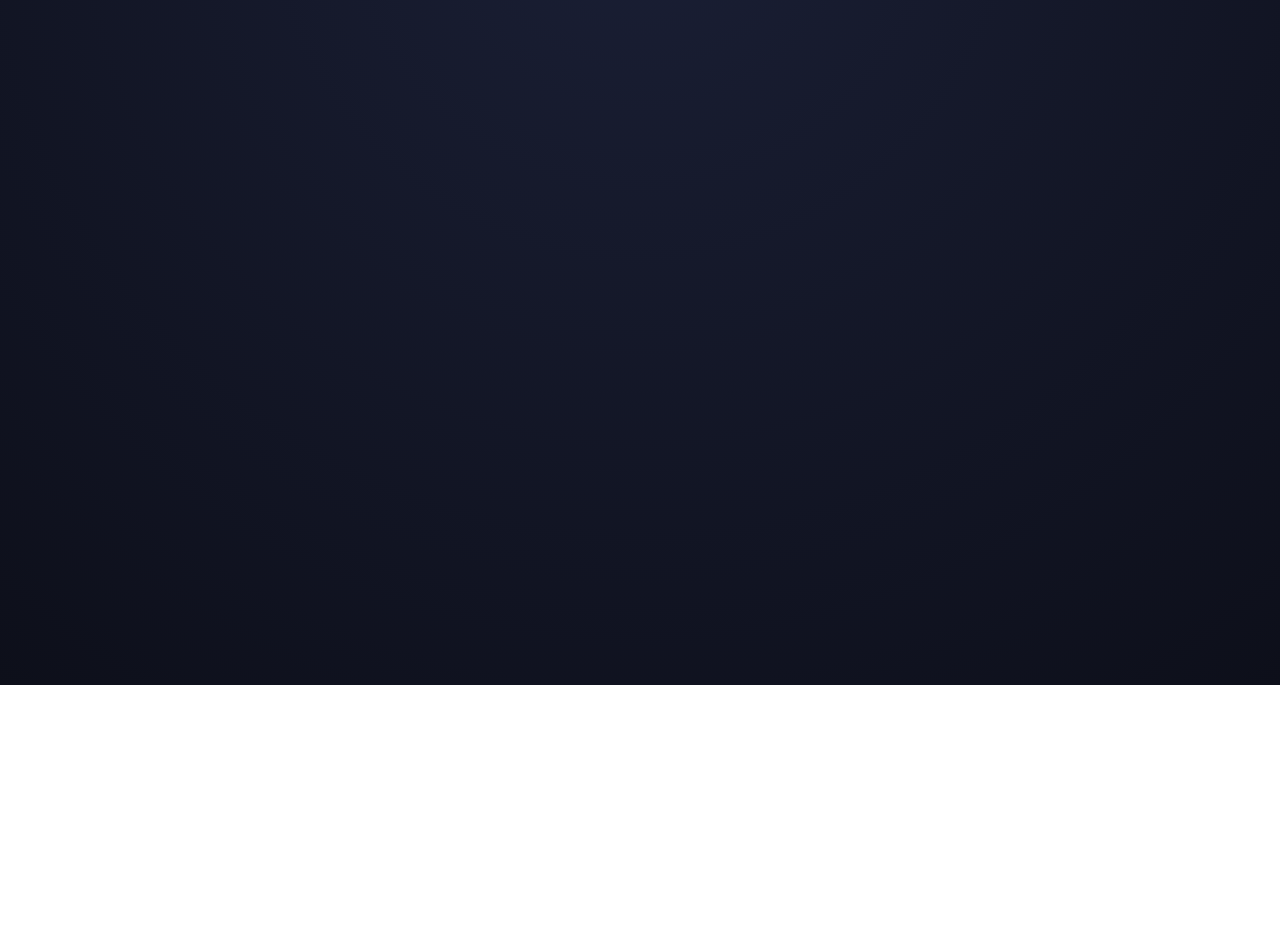
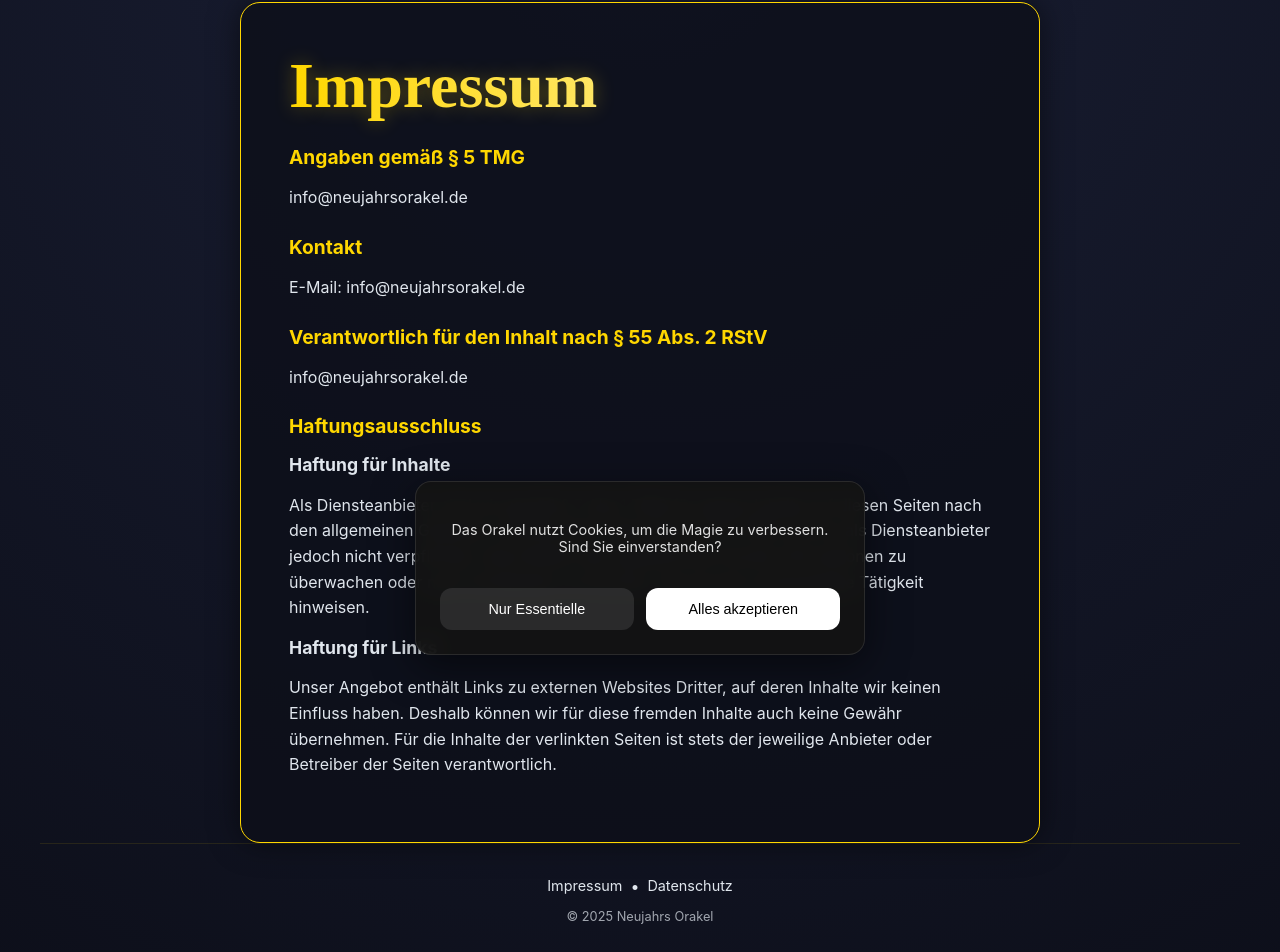
Before and after one commit to friewerts/molybdomancy, a React (Vite) app: page /impressum in a window 1280 px wide. Before the commit this address had no page. Shown: the part 115-1067 px from the top of the page. Before the commit the page ends 800 px from the top, so only its background shows below. Built offline with nearby package versions, Linux system fonts and the light colour scheme.

Commit message:
added leagl pages and google analytics

```diff
--- a/src/App.tsx
+++ b/src/App.tsx
@@ -1,6 +1,11 @@
+
 import { BrowserRouter as Router, Routes, Route } from 'react-router-dom';
 import Home from './pages/Home';
 import Detail from './pages/Detail';
+import Impressum from './pages/Impressum';
+import Datenschutz from './pages/Datenschutz';
+import Footer from './components/Footer';
+import CookieConsent from './components/CookieConsent';
 import './index.css';
 
 function App() {
@@ -10,7 +15,11 @@ function App() {
         <Routes>
           <Route path="/" element={<Home />} />
           <Route path="/interpretation/:id" element={<Detail />} />
+          <Route path="/impressum" element={<Impressum />} />
+          <Route path="/datenschutz" element={<Datenschutz />} />
         </Routes>
+        <Footer />
+        <CookieConsent />
       </div>
     </Router>
   );
--- /dev/null
+++ b/src/components/CookieConsent.tsx
@@ -0,0 +1,72 @@
+
+import { useState, useEffect } from 'react';
+
+const GA_MEASUREMENT_ID = 'G-XXXXXXXXXX'; // Placeholder
+
+export default function CookieConsent() {
+  const [isVisible, setIsVisible] = useState(false);
+
+  useEffect(() => {
+    const consent = localStorage.getItem('cookie-consent');
+    if (!consent) {
+      setIsVisible(true);
+    } else if (consent === 'accepted') {
+      initializeGA();
+    }
+  }, []);
+
+  const initializeGA = () => {
+    // Inject Google Analytics script
+    const script = document.createElement('script');
+    script.src = `https://www.googletagmanager.com/gtag/js?id=${GA_MEASUREMENT_ID}`;
+    script.async = true;
+    document.head.appendChild(script);
+
+    // Initialize dataLayer
+    window.dataLayer = window.dataLayer || [];
+    function gtag(...args: any[]) {
+      window.dataLayer.push(args);
+    }
+    gtag('js', new Date());
+    gtag('config', GA_MEASUREMENT_ID);
+  };
+
+  const handleAccept = () => {
+    localStorage.setItem('cookie-consent', 'accepted');
+    setIsVisible(false);
+    initializeGA();
+  };
+
+  const handleDecline = () => {
+    localStorage.setItem('cookie-consent', 'declined');
+    setIsVisible(false);
+  };
+
+  if (!isVisible) return null;
+
+  return (
+    <div className="cookie-banner slide-in-bottom">
+      <div className="cookie-content">
+        <p>
+          Das Orakel nutzt Cookies, um die Magie zu verbessern.
+          Sind Sie einverstanden?
+        </p>
+        <div className="cookie-buttons">
+          <button onClick={handleDecline} className="btn-secondary small">
+            Nur Essentielle
+          </button>
+          <button onClick={handleAccept} className="btn-primary small">
+            Alles akzeptieren
+          </button>
+        </div>
+      </div>
+    </div>
+  );
+}
+
+// Add types for GA
+declare global {
+  interface Window {
+    dataLayer: any[];
+  }
+}
--- /dev/null
+++ b/src/components/Footer.tsx
@@ -0,0 +1,15 @@
+
+import { Link } from 'react-router-dom';
+
+export default function Footer() {
+  return (
+    <footer className="app-footer">
+      <div className="footer-links">
+        <Link to="/impressum">Impressum</Link>
+        <span className="separator">•</span>
+        <Link to="/datenschutz">Datenschutz</Link>
+      </div>
+      <p className="copyright">© {new Date().getFullYear()} Neujahrs Orakel</p>
+    </footer>
+  );
+}
--- a/src/index.css
+++ b/src/index.css
@@ -410,3 +410,133 @@ a {
   .detail-title { font-size: 2.5rem; }
   .main-meaning { font-size: 1.4rem; }
 }
+
+/* Footer */
+.app-footer {
+  text-align: center;
+  padding: 2rem 1rem 1rem;
+  margin-top: auto;
+  border-top: 1px solid rgba(255, 215, 0, 0.1);
+}
+
+.footer-links {
+  display: flex;
+  justify-content: center;
+  align-items: center;
+  gap: 0.5rem;
+  margin-bottom: 0.5rem;
+}
+
+.footer-links a {
+  color: var(--text-secondary);
+  text-decoration: none;
+  font-size: 0.9rem;
+  transition: color 0.3s ease;
+}
+
+.footer-links a:hover {
+  color: var(--accent-gold);
+}
+
+.copyright {
+  color: var(--text-secondary);
+  font-size: 0.8rem;
+  opacity: 0.7;
+}
+
+/* Legal Pages */
+.legal-content h2 {
+  color: var(--accent-gold);
+  margin-top: 1.5rem;
+  margin-bottom: 0.5rem;
+  font-size: 1.2rem;
+}
+
+.legal-content h3 {
+  color: var(--text-primary);
+  margin-top: 1rem;
+  font-size: 1.1rem;
+}
+
+.legal-content p {
+  line-height: 1.6;
+  margin-bottom: 1rem;
+  color: var(--text-secondary);
+}
+
+/* Cookie Banner - SleeperLens Style */
+.cookie-banner {
+  position: fixed;
+  bottom: 20px;
+  left: 50%;
+  transform: translateX(-50%);
+  width: 90%;
+  max-width: 400px;
+  background: rgba(20, 20, 20, 0.95);
+  backdrop-filter: blur(10px);
+  -webkit-backdrop-filter: blur(10px);
+  border: 1px solid rgba(255, 255, 255, 0.1);
+  border-radius: 16px;
+  padding: 1.5rem;
+  z-index: 2000;
+  box-shadow: 0 10px 40px rgba(0, 0, 0, 0.5);
+  animation: slideInUp 0.5s cubic-bezier(0.16, 1, 0.3, 1);
+  font-size: 0.9rem;
+}
+
+.cookie-content {
+  display: flex;
+  flex-direction: column;
+  gap: 1.2rem;
+  text-align: center;
+  color: #e0e0e0;
+}
+
+.cookie-buttons {
+  display: flex;
+  gap: 0.8rem;
+  width: 100%;
+}
+
+.btn-primary.small, .btn-secondary.small {
+  flex: 1;
+  padding: 0.8rem;
+  font-size: 0.9rem;
+  font-weight: 500;
+  border-radius: 12px;
+  cursor: pointer;
+  transition: all 0.2s ease;
+  border: none;
+}
+
+/* Primary Action (Accept) */
+.btn-primary.small {
+  background: #ffffff;
+  color: #000000;
+}
+
+.btn-primary.small:hover {
+  background: #f0f0f0;
+  transform: translateY(-1px);
+}
+
+/* Secondary Action (Essential/Decline) */
+.btn-secondary.small {
+  background: rgba(255, 255, 255, 0.1);
+  color: #ffffff;
+}
+
+.btn-secondary.small:hover {
+  background: rgba(255, 255, 255, 0.15);
+}
+
+@keyframes slideInUp {
+  from { transform: translate(-50%, 100%); opacity: 0; }
+  to { transform: translate(-50%, 0); opacity: 1; }
+}
+
+@media (min-width: 600px) {
+  .cookie-banner {
+    bottom: 30px;
+  }
+}
--- /dev/null
+++ b/src/pages/Datenschutz.tsx
@@ -0,0 +1,53 @@
+
+import { Link } from 'react-router-dom';
+
+export default function Datenschutz() {
+  return (
+    <div className="legal-page detail-page slide-in">
+      <Link to="/" className="back-button">← Zurück</Link>
+
+      <div className="detail-card general">
+        <div className="detail-header">
+          <h1 className="detail-title">Datenschutzerklärung</h1>
+        </div>
+
+        <div className="detail-content legal-content">
+          <h2>1. Datenschutz auf einen Blick</h2>
+          <h3>Allgemeine Hinweise</h3>
+          <p>
+            Die folgenden Hinweise geben einen einfachen Überblick darüber, was mit Ihren personenbezogenen Daten passiert, wenn Sie diese Website besuchen. Personenbezogene Daten sind alle Daten, mit denen Sie persönlich identifiziert werden können.
+          </p>
+
+          <h3>Datenerfassung auf dieser Website</h3>
+          <p>
+            <strong>Wer ist verantwortlich für die Datenerfassung auf dieser Website?</strong><br />
+            Die Datenverarbeitung auf dieser Website erfolgt durch den Websitebetreiber. Dessen Kontaktdaten können Sie dem Impressum dieser Website entnehmen.
+          </p>
+
+          <h2>2. Analyse-Tools und Werbung</h2>
+          <h3>Google Analytics</h3>
+          <p>
+            Diese Website nutzt Funktionen des Webanalysedienstes Google Analytics. Anbieter ist die Google Ireland Limited („Google“), Gordon House, Barrow Street, Dublin 4, Irland.
+          </p>
+          <p>
+            Google Analytics ermöglicht es dem Websitebetreiber, das Verhalten der Websitebesucher zu analysieren. Hierbei erhält der Websitebetreiber verschiedene Nutzungsdaten, wie z. B. Seitenaufrufe, Verweildauer, verwendete Betriebssysteme und Herkunft des Nutzers. Diese Daten werden dem jeweiligen Endgerät des Nutzers zugeordnet. Eine Zuordnung zu einer Geräte-ID erfolgt nicht.
+          </p>
+          <p>
+            Des Weiteren können wir mit Google Analytics u. a. Ihre Maus- und Scrollbewegungen und Klicks aufzeichnen. Ferner verwendet Google Analytics verschiedene Modellierungsansätze, um die erfassten Datensätze zu ergänzen und nutzt Machine-Learning-Technologien bei der Datenanalyse.
+          </p>
+          <p>
+            Google Analytics verwendet Technologien, die die Wiedererkennung des Nutzers zum Zwecke der Analyse des Nutzerverhaltens ermöglichen (z. B. Cookies oder Device-Fingerprinting). Die von Google erfassten Informationen über die Benutzung dieser Website werden in der Regel an einen Server von Google in den USA übertragen und dort gespeichert.
+          </p>
+          <p>
+            Die Nutzung dieses Dienstes erfolgt auf Grundlage Ihrer Einwilligung nach Art. 6 Abs. 1 lit. a DSGVO und § 25 Abs. 1 TTDSG. Die Einwilligung ist jederzeit widerrufbar.
+          </p>
+
+          <h3>Browser Plugin</h3>
+          <p>
+            Sie können die Erfassung und Verarbeitung Ihrer Daten durch Google verhindern, indem Sie das unter dem folgenden Link verfügbare Browser-Plugin herunterladen und installieren: <a href="https://tools.google.com/dlpage/gaoptout?hl=de" target="_blank" rel="noopener noreferrer">https://tools.google.com/dlpage/gaoptout?hl=de</a>.
+          </p>
+        </div>
+      </div>
+    </div>
+  );
+}
--- /dev/null
+++ b/src/pages/Impressum.tsx
@@ -0,0 +1,44 @@
+
+import { Link } from 'react-router-dom';
+
+export default function Impressum() {
+  return (
+    <div className="legal-page detail-page slide-in">
+      <Link to="/" className="back-button">← Zurück</Link>
+
+      <div className="detail-card general">
+        <div className="detail-header">
+          <h1 className="detail-title">Impressum</h1>
+        </div>
+
+        <div className="detail-content legal-content">
+          <h2>Angaben gemäß § 5 TMG</h2>
+          <p>
+            info@neujahrsorakel.de
+          </p>
+
+          <h2>Kontakt</h2>
+          <p>
+            E-Mail: info@neujahrsorakel.de
+          </p>
+
+          <h2>Verantwortlich für den Inhalt nach § 55 Abs. 2 RStV</h2>
+          <p>
+            info@neujahrsorakel.de
+          </p>
+
+          <h2>Haftungsausschluss</h2>
+          <h3>Haftung für Inhalte</h3>
+          <p>
+            Als Diensteanbieter sind wir gemäß § 7 Abs.1 TMG für eigene Inhalte auf diesen Seiten nach den allgemeinen Gesetzen verantwortlich. Nach §§ 8 bis 10 TMG sind wir als Diensteanbieter jedoch nicht verpflichtet, übermittelte oder gespeicherte fremde Informationen zu überwachen oder nach Umständen zu forschen, die auf eine rechtswidrige Tätigkeit hinweisen.
+          </p>
+
+          <h3>Haftung für Links</h3>
+          <p>
+            Unser Angebot enthält Links zu externen Websites Dritter, auf deren Inhalte wir keinen Einfluss haben. Deshalb können wir für diese fremden Inhalte auch keine Gewähr übernehmen. Für die Inhalte der verlinkten Seiten ist stets der jeweilige Anbieter oder Betreiber der Seiten verantwortlich.
+          </p>
+        </div>
+      </div>
+    </div>
+  );
+}
```
